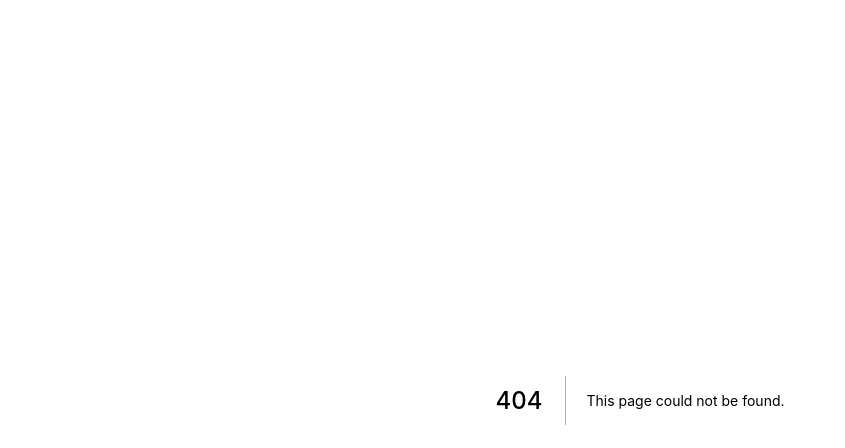
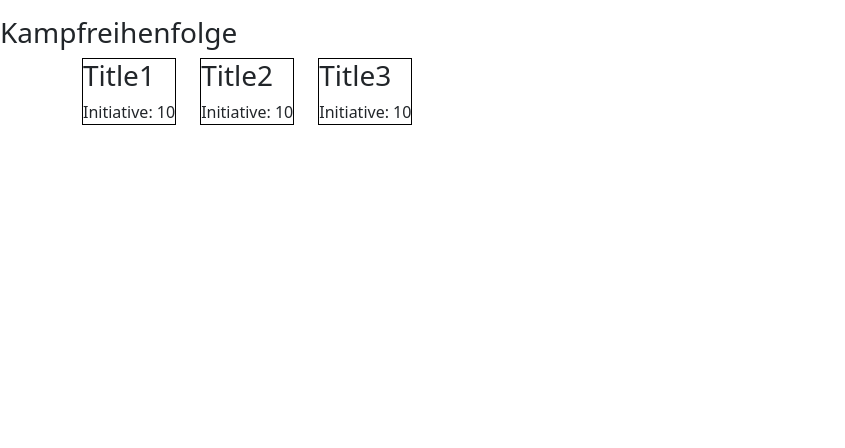
Before and after one commit to Maggistro/dsaweb, a Next.js app in the folder app/: page /fight in a window 1280 px wide. Before the commit this address had no page. Shown: the top 448 px of the page, without its empty margins (0-845 px from the left). Built offline with nearby package versions, Linux system fonts and the light colour scheme.

Commit message:
First draft of character fight order

```diff
--- /dev/null
+++ b/app/components/Character/Character.module.css
@@ -0,0 +1,3 @@
+.character {
+    border: 1px solid black;
+}
--- /dev/null
+++ b/app/components/Character/Character.tsx
@@ -0,0 +1,18 @@
+import React from 'react';
+import styles from './Character.module.css';
+
+type Props = {
+    name: string,
+    initiative: number,
+}
+
+class Character extends React.Component<Props> {
+    render() {
+        return <div className={styles.character}>
+            <h3>{this.props.name}</h3>
+            <div>Initiative: {this.props.initiative}</div>
+        </div>
+    }
+}
+
+export default Character;
--- /dev/null
+++ b/app/pages/_app.js
@@ -0,0 +1,11 @@
+import React from 'react';
+import 'bootstrap/dist/css/bootstrap.min.css';
+
+export default function App({Component, pageProps})
+{
+    return (
+        <>
+            <Component {...pageProps}/>
+        </>
+    )
+}
--- /dev/null
+++ b/app/pages/fight/fight.module.css
@@ -0,0 +1,11 @@
+.fight {
+    padding-top: 1rem;
+}
+
+.dragging {
+    position: fixed;
+    z-index: 10;
+    background: gray;
+    transform: translate(-50%, -50%);
+    box-shadow: 2px 2px outset;
+}
--- /dev/null
+++ b/app/pages/fight/index.tsx
@@ -0,0 +1,129 @@
+import React, { createRef } from 'react';
+import Character from '../../components/Character/Character';
+import { Col, Container, Row } from 'react-bootstrap';
+import styles from './fight.module.css';
+
+type FightState = {
+    isDragging: boolean,
+    characters: Array<CharacterType>
+};
+
+type CharacterType = {
+    id: number,
+    order: number,
+    left: number,
+    ref: React.RefObject<HTMLDivElement>,
+    title: string
+};
+
+class Fight extends React.Component<{}, FightState>  {
+
+    state = {
+        isDragging: false,
+        characters: [
+            {
+                id: 1,
+                title: "Title1",
+                order: 1,
+                left: 0,
+                ref: createRef<HTMLDivElement>()
+            },
+            {
+                id: 2,
+                title: "Title2",
+                order: 2,
+                left: 0,
+                ref: createRef<HTMLDivElement>()
+            },
+            {
+                id: 3,
+                title: "Title3",
+                order: 3,
+                left: 0,
+                ref: createRef<HTMLDivElement>()
+            },
+        ],
+    }
+
+    updateOrder = (left: number, id: number) => {
+        const newCharacters = this.state.characters
+            .map((character: CharacterType) => {
+                if (character.id === id) {
+                    character.left = left;
+                } else {
+                    character.left = character.ref.current?.getBoundingClientRect().x ?? 0;
+                }
+                return character;
+            })
+            .sort((a, b) => a.left - b.left)
+            .map((character: CharacterType, index: number) => {
+                character.order = index;
+                return character;
+            });
+
+            this.setState({
+                characters: newCharacters
+            });
+    }
+
+    onDrag = (event: React.MouseEvent) => {
+        if (this.state.isDragging) {
+            event.currentTarget.setAttribute('style',
+                `top: ${event.clientY}px; left: ${event.clientX}px;`
+            );
+        }
+    }
+
+    onMouseDown = (event: React.MouseEvent) => {
+        this.setState({
+            isDragging: true
+        });
+        event.currentTarget.setAttribute('style',
+            `top: ${event.clientY}px; left: ${event.clientX}px;`
+        );
+        event.currentTarget.classList.add(styles.dragging);
+    }
+
+    onMouseUp = (event: React.MouseEvent, id: number) => {
+        this.setState({
+            isDragging: false
+        });
+        event.currentTarget.setAttribute('style',
+            `top: 0px; left: 0px;`
+        );
+        event.currentTarget.classList.remove(styles.dragging);
+        this.updateOrder(event.clientX, id);
+
+    }
+
+    renderCharacter = (character: CharacterType, key: number) =>
+        <Col
+            key={key}
+            xs={{ order: character.order }}
+            md="auto"
+            ref={character.ref}
+            onMouseDown={this.onMouseDown}
+            onMouseUp={(event: React.MouseEvent) => this.onMouseUp(event, character.id)}
+            onMouseMove={this.onDrag}
+        >
+            <Character
+                name={character.title}
+                initiative={10}
+            />
+        </Col>
+
+    render() {
+        return (
+            <div className={styles.fight}>
+                <h3>Kampfreihenfolge</h3>
+                <Container>
+                    <Row>
+                        { this.state.characters.map(this.renderCharacter) }
+                    </Row>
+                </Container>
+            </div>
+        );
+    }
+}
+
+export default Fight;
--- a/app/tsconfig.json
+++ b/app/tsconfig.json
@@ -21,7 +21,7 @@
   "include": [
     "next-env.d.ts",
     "**/*.ts",
-    "**/*.tsx"
+    "**/*.tsx", "pages/_app.js"
   ],
   "exclude": [
     "node_modules"
```
Also changed, not shown: app/package.json (+5 -2 lines), app/pages/index.tsx (+7 -1 lines), 1 other file (tests, documents, lock files or other folders).
